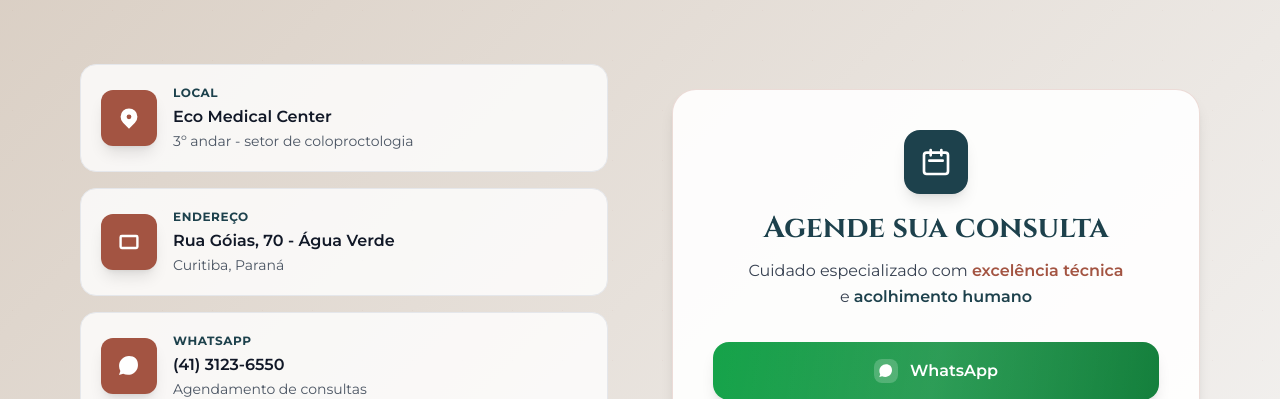
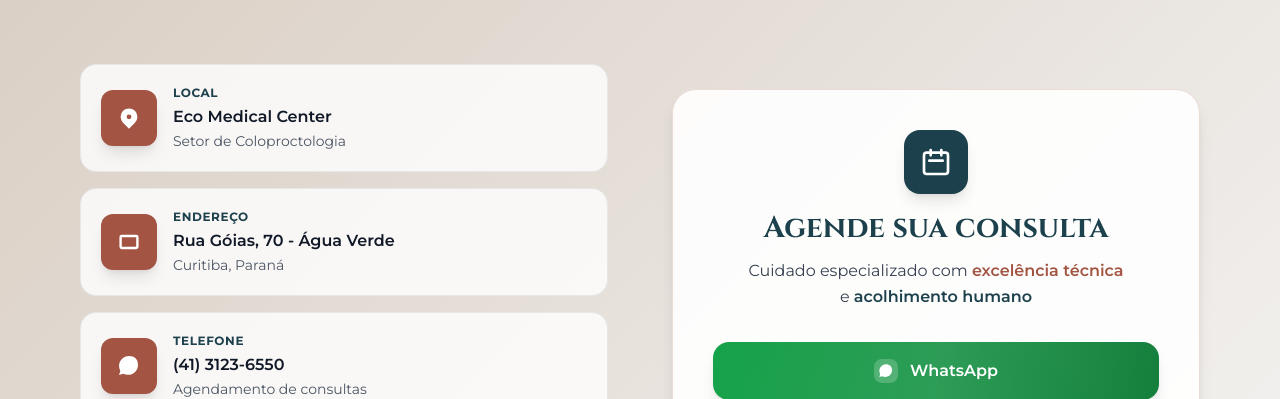
Before and after one commit to dayarasalomao/web, a Next.js app: page / in a window 1280 px wide. Shown: the part 8580-8979 px from the top of the page. Built offline with nearby package versions, Linux system fonts and the light colour scheme.

Commit message:
fix(contact): update contact details

```diff
--- a/src/components/Contact.tsx
+++ b/src/components/Contact.tsx
@@ -6,7 +6,7 @@ export default function Contact() {
     {
       label: 'Local',
       value: 'Eco Medical Center',
-      detail: '3º andar - setor de coloproctologia',
+      detail: 'Setor de Coloproctologia',
       icon: (
         <svg className="w-6 h-6" fill="currentColor" viewBox="0 0 20 20">
           <path
@@ -32,7 +32,7 @@ export default function Contact() {
       ),
     },
     {
-      label: 'WhatsApp',
+      label: 'Telefone',
       value: ECO_TELEPHONE_NUMBER,
       detail: 'Agendamento de consultas',
       icon: (
```
